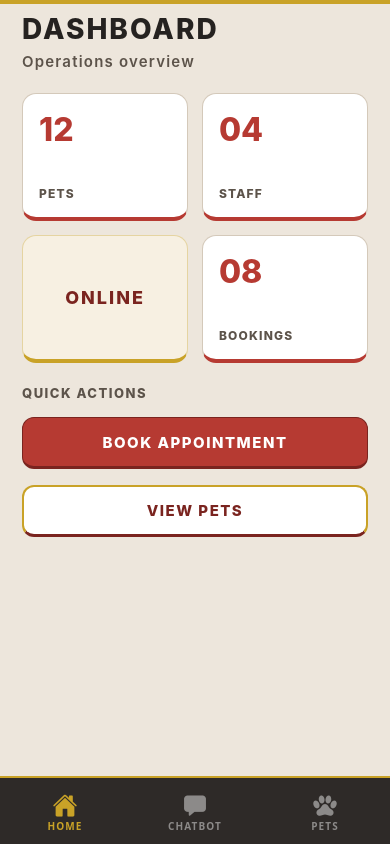
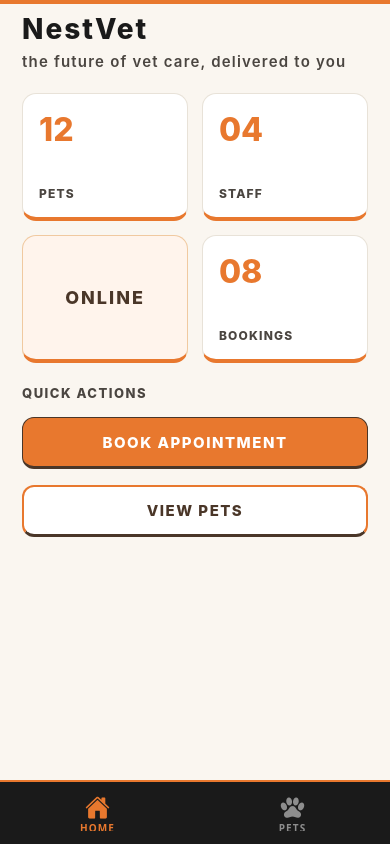
Before and after one commit to 2243856-rgb/ITE-28, a React Native app in the folder frontend/: screen /Main in a window 390 px wide. Built offline with nearby package versions, Linux system fonts and the light colour scheme.

Commit message:
OH MY DAYSSSSSSSSSSSSSSSS

```diff
--- a/frontend/src/navigation/AppNavigator.js
+++ b/frontend/src/navigation/AppNavigator.js
@@ -2,52 +2,45 @@
 
 import React from "react";
 
-import {
-    NavigationContainer,
-} from "@react-navigation/native";
+import { NavigationContainer } from "@react-navigation/native";
 
-import {
-    createNativeStackNavigator,
-} from "@react-navigation/native-stack";
+import { createNativeStackNavigator } from "@react-navigation/native-stack";
 
-import LoginScreen
-    from "../screens/LoginScreen";
+import LoginScreen from "../screens/LoginScreen";
 
-import RegisterScreen
-    from "../screens/RegisterScreen";
+import RegisterScreen from "../screens/RegisterScreen";
 
-import BottomTabNavigator
-    from "./BottomTabNavigator";
+import BottomTabNavigator from "./BottomTabNavigator";
 
-import BookAppointmentScreen
-    from "../screens/BookAppointmentScreen";
+import BookAppointmentScreen from "../screens/BookAppointmentScreen";
 
-import PetsScreen
-    from "../screens/PetProfileScreen";
+import PetProfileScreen from "../screens/PetProfileScreen";
 
-import OnlineStatusScreen
-    from "../screens/OnlineStatusScreen";
+import PetsScreen from "../screens/PetsScreen";
 
-import colors
-    from "../theme/colors/theme";
+import StaffScreen from "../screens/StaffScreen";
 
-const Stack =
-    createNativeStackNavigator();
+import BookingsScreen from "../screens/BookingsScreen";
+
+import OnlineStatusScreen from "../screens/OnlineStatusScreen";
+
+import colors from "../theme/colors/theme";
+
+const Stack = createNativeStackNavigator();
 
 export default function AppNavigator() {
     return (
         <NavigationContainer>
             <Stack.Navigator
                 initialRouteName="Login"
-
                 screenOptions={{
                     headerStyle: {
                         backgroundColor: colors.chrome,
                         borderBottomWidth: 2,
-                        borderBottomColor: colors.gold,
+                        borderBottomColor: colors.primary,
                     },
 
-                    headerTintColor: colors.gold,
+                    headerTintColor: colors.primary,
 
                     headerShadowVisible: false,
 
@@ -65,23 +58,16 @@ export default function AppNavigator() {
                 <Stack.Screen
                     name="Login"
                     component={LoginScreen}
-
                     options={{
                         headerShown: false,
                     }}
                 />
 
-                <Stack.Screen
-                    name="Register"
-                    component={RegisterScreen}
-                />
+                <Stack.Screen name="Register" component={RegisterScreen} />
 
                 <Stack.Screen
                     name="Main"
-                    component={
-                        BottomTabNavigator
-                    }
-
+                    component={BottomTabNavigator}
                     options={{
                         headerShown: false,
                     }}
@@ -89,29 +75,35 @@ export default function AppNavigator() {
 
                 <Stack.Screen
                     name="BookAppointment"
-                    component={
-                        BookAppointmentScreen
-                    }
-
+                    component={BookAppointmentScreen}
                     options={{
-                        title:
-                            "BOOK APPOINTMENT",
+                        title: "BOOK APPOINTMENT",
                     }}
                 />
 
                 <Stack.Screen
-    name="AdminPets"
-    component={PetsScreen}
-    options={{ title: "PETS" }}
-/>
+                    name="AdminPets"
+                    component={PetsScreen}
+                    options={{ title: "PETS" }}
+                />
 
+                <Stack.Screen
+                    name="Staff"
+                    component={StaffScreen}
+                    options={{ title: "STAFF" }}
+                />
+
+                <Stack.Screen
+                    name="Bookings"
+                    component={BookingsScreen}
+                    options={{ title: "BOOKINGS" }}
+                />
 
                 <Stack.Screen
                     name="OnlineStatus"
                     component={OnlineStatusScreen}
                     options={{ title: "STATUS" }}
                 />
-
             </Stack.Navigator>
         </NavigationContainer>
     );
--- a/frontend/src/navigation/BottomTabNavigator.js
+++ b/frontend/src/navigation/BottomTabNavigator.js
@@ -1,22 +1,14 @@
 import React from "react";
 
-import { createBottomTabNavigator }
-    from "@react-navigation/bottom-tabs";
+import { createBottomTabNavigator } from "@react-navigation/bottom-tabs";
 
-import Ionicons
-    from "@expo/vector-icons/Ionicons";
+import Ionicons from "@expo/vector-icons/Ionicons";
 
-import HomeScreen
-    from "../screens/HomeScreen";
+import HomeScreen from "../screens/HomeScreen";
 
-import ChatbotScreen
-    from "../screens/ChatbotScreen";
+import PetProfileScreen from "../screens/PetProfileScreen";
 
-import PetProfileScreen
-    from "../screens/PetProfileScreen";
-
-import colors
-    from "../theme/colors/theme";
+import colors from "../theme/colors/theme";
 
 const Tab = createBottomTabNavigator();
 
@@ -29,15 +21,15 @@ export default function BottomTabNavigator() {
                 tabBarStyle: {
                     backgroundColor: colors.chrome,
                     borderTopWidth: 2,
-                    borderTopColor: colors.gold,
-                    height: 68,
+                    borderTopColor: colors.primary,
+                    height: 64,
                     paddingBottom: 8,
-                    paddingTop: 8,
+                    paddingTop: 6,
                 },
 
-                tabBarActiveTintColor: colors.gold,
+                tabBarActiveTintColor: colors.primary,
 
-                tabBarInactiveTintColor: "rgba(255,255,255,0.45)",
+                tabBarInactiveTintColor: "rgba(255,255,255,0.5)",
 
                 tabBarLabelStyle: {
                     fontSize: 10,
@@ -49,35 +41,9 @@ export default function BottomTabNavigator() {
             <Tab.Screen
                 name="HOME"
                 component={HomeScreen}
-
                 options={{
-                    tabBarIcon: ({
-                                     color,
-                                     size,
-                                 }) => (
-                        <Ionicons
-                            name="home"
-                            size={size}
-                            color={color}
-                        />
-                    ),
-                }}
-            />
-
-            <Tab.Screen
-                name="CHATBOT"
-                component={ChatbotScreen}
-
-                options={{
-                    tabBarIcon: ({
-                                     color,
-                                     size,
-                                 }) => (
-                        <Ionicons
-                            name="chatbox"
-                            size={size}
-                            color={color}
-                        />
+                    tabBarIcon: ({ color, size }) => (
+                        <Ionicons name="home" size={size} color={color} />
                     ),
                 }}
             />
@@ -85,17 +51,9 @@ export default function BottomTabNavigator() {
             <Tab.Screen
                 name="PETS"
                 component={PetProfileScreen}
-
                 options={{
-                    tabBarIcon: ({
-                                     color,
-                                     size,
-                                 }) => (
-                        <Ionicons
-                            name="paw"
-                            size={size}
-                            color={color}
-                        />
+                    tabBarIcon: ({ color, size }) => (
+                        <Ionicons name="paw" size={size} color={color} />
                     ),
                 }}
             />
--- a/frontend/src/screens/HomeScreen.js
+++ b/frontend/src/screens/HomeScreen.js
@@ -50,18 +50,10 @@ export default function HomeScreen() {
                             globalStyles.headerContainer
                         }
                     >
-                        <Text
-                            style={globalStyles.title}
-                        >
-                            DASHBOARD
-                        </Text>
+                        <Text style={globalStyles.title}>NestVet</Text>
 
-                        <Text
-                            style={
-                                globalStyles.subtitle
-                            }
-                        >
-                            Operations overview
+                        <Text style={globalStyles.subtitle}>
+                            the future of vet care, delivered to you
                         </Text>
                     </View>
 
--- a/frontend/src/screens/LoginScreen.js
+++ b/frontend/src/screens/LoginScreen.js
@@ -6,151 +6,133 @@ import {
     Text,
     StyleSheet,
     Alert,
+    Image,
+    ScrollView,
 } from "react-native";
 
-import InputField
-    from "../components/InputField";
+import InputField from "../components/InputField";
 
-import CustomButton
-    from "../components/CustomButton";
+import CustomButton from "../components/CustomButton";
 
-import globalStyles
-    from "../theme/globalStyles";
+import globalStyles from "../theme/globalStyles";
 
-import colors
-    from "../theme/colors/theme";
+import colors from "../theme/colors/theme";
 
-import {
-    loginUser,
-} from "../services/auth.service";
+import { loginUser } from "../services/auth.service";
 
-export default function LoginScreen({
-                                        navigation,
-                                    }) {
-    const [email, setEmail] =
-        useState("");
+export default function LoginScreen({ navigation }) {
+    const [email, setEmail] = useState("");
 
-    const [password, setPassword] =
-        useState("");
+    const [password, setPassword] = useState("");
 
     const handleLogin = () => {
-        const result = loginUser(
-            email,
-            password
-        );
+        const result = loginUser(email, password);
 
         if (result.success) {
             navigation.replace("Main");
         } else {
-            Alert.alert(
-                "LOGIN FAILED",
-                result.message
-            );
+            Alert.alert("LOGIN FAILED", result.message);
         }
     };
 
     return (
-        <SafeAreaView
-            style={globalStyles.screen}
-        >
+        <SafeAreaView style={globalStyles.screen}>
             <View style={globalStyles.topAccent} />
 
+            <ScrollView
+                keyboardShouldPersistTaps="handled"
+                showsVerticalScrollIndicator={false}
+                contentContainerStyle={styles.scrollContent}
+            >
                 <View style={globalStyles.container}>
-                <View
-                    style={
-                        globalStyles.headerContainer
-                    }
-                >
-                    <Text
-                        style={globalStyles.title}
-                    >
-                        PET CARE
-                    </Text>
-
-                    <Text
-                        style={
-                            globalStyles.subtitle
-                        }
-                    >
-                        Clinic console · retro controls
+                    <View style={styles.brandBlock}>
+                        <Image
+                            source={require("../../assets/images/nestvet-logo.png")}
+                            style={styles.logo}
+                            resizeMode="contain"
+                            accessibilityLabel="NestVet logo"
+                        />
+                        <Text style={styles.tagline}>
+                            the future of vet care, delivered to you
                         </Text>
                     </View>
 
-                <View
-                    style={globalStyles.section}
-                >
+                    <View style={globalStyles.section}>
                         <InputField
                             label="EMAIL"
-                        placeholder="ENTER EMAIL"
+                            placeholder="Enter your email"
                             value={email}
                             onChangeText={setEmail}
                         />
 
                         <InputField
                             label="PASSWORD"
-                        placeholder="ENTER PASSWORD"
+                            placeholder="Enter your password"
                             secureTextEntry
                             value={password}
-                        onChangeText={
-                            setPassword
-                        }
+                            onChangeText={setPassword}
                         />
 
-                    <CustomButton
-                        title="LOGIN"
-                        onPress={handleLogin}
-                    />
+                        <CustomButton title="LOGIN" onPress={handleLogin} />
 
                         <CustomButton
                             title="REGISTER"
                             variant="secondary"
-                        onPress={() =>
-                            navigation.navigate(
-                                "Register"
-                            )
-                        }
+                            onPress={() => navigation.navigate("Register")}
                         />
                     </View>
 
                     <View style={styles.footer}>
-                    <Text style={styles.footerGold}>
-                        —
-                    </Text>
-                    <Text style={styles.footerText}>
-                        NestVet
-                    </Text>
+                        <Text style={styles.footerAccent}>—</Text>
                         <Text style={styles.footerMuted}>
-                        Red · cream · gold
+                            Secure clinic access
                         </Text>
                     </View>
                 </View>
+            </ScrollView>
         </SafeAreaView>
     );
 }
 
 const styles = StyleSheet.create({
+    scrollContent: {
+        paddingBottom: 32,
+    },
+    brandBlock: {
+        alignItems: "center",
+        marginBottom: 8,
+        marginTop: 4,
+    },
+    logo: {
+        width: 260,
+        height: 200,
+        maxWidth: "100%",
+    },
+    tagline: {
+        marginTop: 12,
+        textAlign: "center",
+        fontSize: 15,
+        fontWeight: "600",
+        color: colors.textPrimary,
+        letterSpacing: 0.2,
+        lineHeight: 22,
+        paddingHorizontal: 12,
+    },
     footer: {
-        marginTop: 24,
+        marginTop: 28,
         alignItems: "center",
         paddingBottom: 16,
     },
-    footerGold: {
-        color: colors.gold,
+    footerAccent: {
+        color: colors.primary,
         fontSize: 18,
         letterSpacing: 4,
         marginBottom: 4,
     },
-    footerText: {
-        color: colors.textPrimary,
-        fontWeight: "800",
-        letterSpacing: 3,
-        fontSize: 13,
-    },
     footerMuted: {
         color: colors.textMuted,
-        fontSize: 11,
+        fontSize: 12,
         fontWeight: "600",
-        marginTop: 6,
-        letterSpacing: 1.5,
+        letterSpacing: 1.2,
     },
 });
--- a/frontend/src/screens/OnlineStatusScreen.js
+++ b/frontend/src/screens/OnlineStatusScreen.js
@@ -16,7 +16,7 @@ const SYSTEM_SERVICES = [
     { id: "2", label: "DATABASE",         status: "ONLINE",  uptime: "99.7%" },
     { id: "3", label: "APPOINTMENT SVC",  status: "ONLINE",  uptime: "98.5%" },
     { id: "4", label: "PET RECORDS SVC",  status: "ONLINE",  uptime: "99.1%" },
-    { id: "5", label: "CHATBOT SVC",      status: "ONLINE",  uptime: "97.3%" },
+    { id: "5", label: "HEALTH RECORDS",   status: "ONLINE",  uptime: "97.3%" },
     { id: "6", label: "NOTIFICATION SVC", status: "OFFLINE", uptime: "0.0%"  },
 ];
 
--- a/frontend/src/theme/colors/theme.js
+++ b/frontend/src/theme/colors/theme.js
@@ -1,35 +1,38 @@
 /**
- * NestVet — retro console palette (8BitDo–inspired: cream chassis, red keys, gold trim).
- * No blues; tuned for light UI with dark navigation chrome.
+ * NestVet brand palette — cream field, vibrant orange wordmark, black type
+ * (aligned with NestVet logo: Corgi + nest on warm cream).
  */
+const primary = "#E8782E";
+const primaryDark = "#C86220";
+const nestBrown = "#4A3628";
+
 export default {
-    // Core brand
-    red: "#B63A32",
-    darkRed: "#7A241F",
-    gold: "#C9A227",
-    goldMuted: "#E5D4A1",
+    primary,
+    primaryDark,
+    nestBrown,
 
-    // Neutrals
-    ink: "#252220",
+    /** Legacy keys — mapped so existing screens keep working */
+    red: primary,
+    darkRed: nestBrown,
+    gold: primary,
+    goldMuted: "#F0C9A0",
+
+    ink: "#1A1A1A",
     black: "#1A1A1A",
     white: "#FFFFFF",
 
-    // Surfaces
-    background: "#EDE6DC",
-    surface: "#FFFBF7",
+    background: "#FAF6F0",
+    surface: "#FFFFFF",
     surfaceElevated: "#FFFFFF",
-    surfaceGoldTint: "#F7F0E2",
+    surfaceGoldTint: "#FFF4EC",
 
-    // Text
-    textPrimary: "#252220",
-    textSecondary: "#5C534A",
-    textMuted: "#8A8178",
+    textPrimary: "#1A1A1A",
+    textSecondary: "#4A4540",
+    textMuted: "#7A746C",
 
-    // Lines
-    border: "#D4C9BA",
-    borderStrong: "#BFB3A4",
+    border: "#E8E2D8",
+    borderStrong: "#D4CDC2",
 
-    // Chrome (nav / tab bar)
-    chrome: "#2E2A28",
-    chromeBorder: "#1A1817",
+    chrome: "#1A1A1A",
+    chromeBorder: primary,
 };
```
Lines whose indentation alone changed are shown as unchanged.
